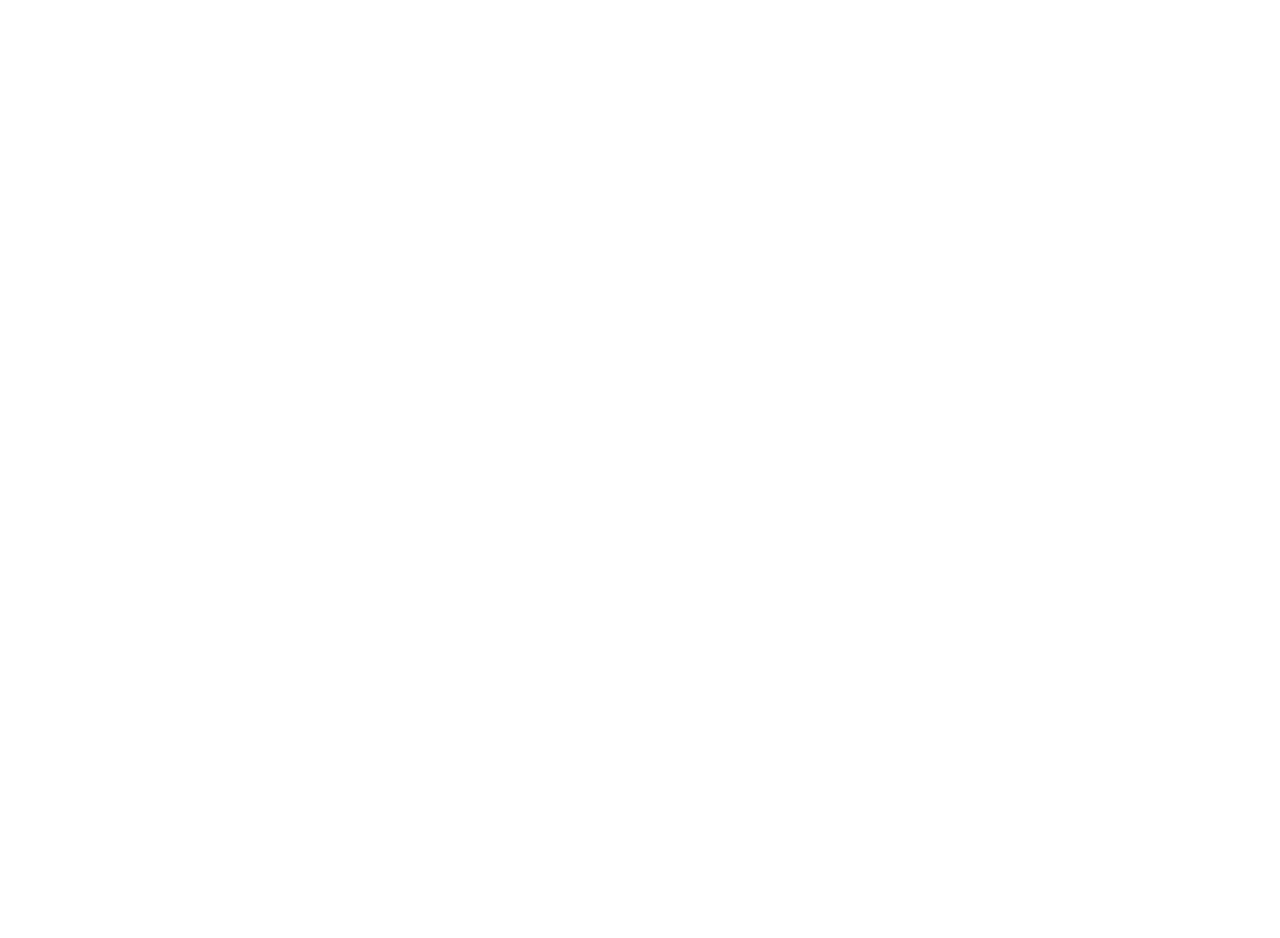
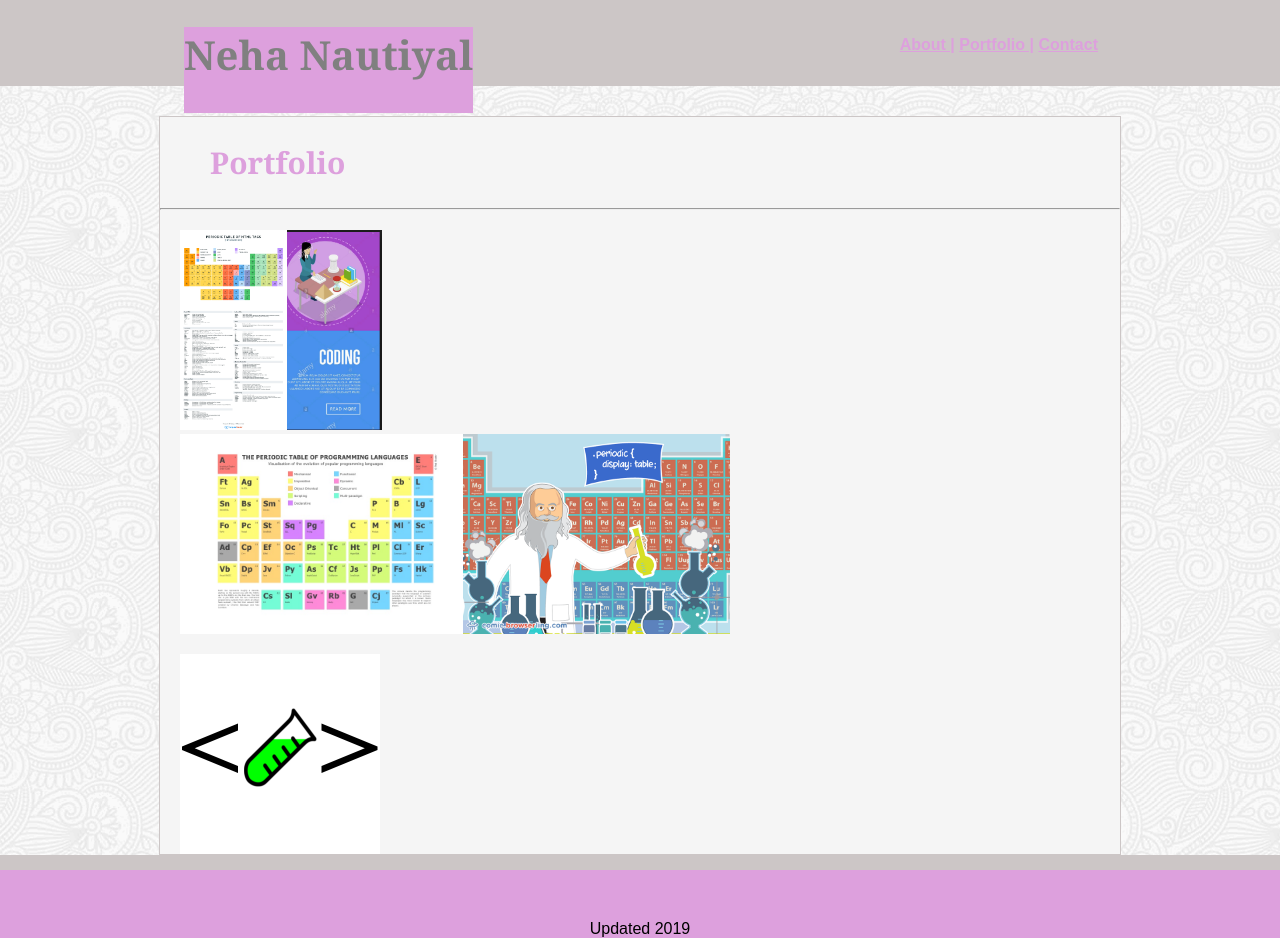
Before and after one commit to NehaNautiyal/Basic-Portfolio, a plain HTML site: page portfolio.html in a window 1280 px wide. Before the commit the page ends 800 px from the top, so only its background shows below. Drawn offline with Linux system fonts and the light colour scheme.

Commit message:
added portfolio page

```diff
--- a/assets/css/style.css
+++ b/assets/css/style.css
@@ -5,24 +5,27 @@
     width: 960px;
     background-color: whitesmoke;
     border: 1px solid rgb(204, 198, 198);
-    overflow: auto;
+    overflow: scroll;
     clear: both;
     margin-top: 116px;
 }
 
 body {
   background-image: url("../images/full-bloom.png");
+  margin: 0;
 }
 
 h1 {
   margin-left: 184px;
-  top: 0;
-  height: 46px;
   background: plum;
-  padding: 20px;
+  /* padding: 10px 0; */
+  /* height: 86px; */
   position: fixed;
+  /* top: 0; */
+  overflow: scroll;
   color: gray;
   font-family: Georgia, 'Times New Roman', Times, serif;
+  height: inherit;
 
 }
 
@@ -35,7 +38,11 @@ header {
   position: fixed;
   top: 0;
   left: 0;
-  /* margin-bottom: 20px; */
+}
+
+.heading-name {
+  width: 50px;
+  margin: 0 auto;
 }
 
 ol {
@@ -72,6 +79,37 @@ h2 {
 
 }
 
+/* Portfolio Page */
+
+.images {
+  margin: 20px;
+}
+
+#image-1 {
+  float: left;
+  position: absolute;
+  z-index: 0;
+
+}
+
+#image-2 {
+  position: relative;
+  left: 20;
+}
+
+#image-3 {
+  position: relative;
+  bottom: 20;
+}
+
+#image-4 {
+  float: left;
+}
+
+#image-5 {
+  float: left;
+}
+
 #bio-image {
   float: left;
   padding: 20px;
@@ -89,6 +127,7 @@ h2 {
     font-family: Arial, Helvetica, sans-serif;
     font-size: 16px;
     line-height: 1.5;
+    overflow: auto;
   }
 
   #name {
@@ -114,8 +153,9 @@ h2 {
  footer {
         padding-top: 50px;
         text-align: center;
-        bottom: 0;
-        position: fixed;
+        /* bottom: 0;
+        position: fixed; */
+        margin: 0;
         background: plum;
         width: 100%;
         font-size: 16px;
--- a/portfolio.html
+++ b/portfolio.html
@@ -0,0 +1,47 @@
+<!DOCTYPE html>
+<html lang="en-us">
+<head>
+    <meta charset="UTF-8"/>
+    <link rel="icon" href="https://logos.textgiraffe.com/logos/logo-name/Neha-designstyle-smoothie-m.png" type="image/x-icon">
+            <link rel="stylesheet" type="text/css" href="assets/css/style.css">
+    <title>Portfolio Page</title>
+</head>
+
+<body>
+
+
+        <header>
+            <h1>Neha Nautiyal</h1>
+
+            <ol>
+                <li><a href="index.html" target="_blank">About |</a></li>
+                <li><a href="#">Portfolio |</a></li>
+                <li><a href="contact.html" target="_blank">Contact</a></li>
+            </ol>
+
+        </header>
+
+        <div class="container">
+
+        <h2>Portfolio</h2>
+            <hr>
+
+            <div class="images">
+
+                    <img src="assets/images/Chemistry-coding.png" alt="Chemistry & Coding" id="image-1" height="200" weight="200">
+                    <img src="assets/images/html-tags-infographics.jpg" alt="Periodic Table of HTML" id="image-2" height="200" weight="200">
+                <br>
+                    <img src="assets/images/mendeleev-dribbble.png" alt="Scientist in the Lab" id="image-3" height="200" weight="200">
+                    <img src="assets/images/periodic-table-of-programming-languages.jpg" alt="Periodic Table of Programming Languages" id="image-4" height="200" weight="200">
+
+                <p>
+                    <img src="assets/images/chemistry-tag.png" alt="chemistry tag" id="image-5" height="200" weight="200">
+                </p>
+
+            </div>
+    </div>
+        <footer>
+            Updated 2019
+        </footer>
+</body>
+</html>
```
Also changed, not shown: contact.html (+2 -2 lines), index.html (+4 -2 lines), assets/images/Chemistry-coding.png (added), assets/images/chemistry-tag.png (added), assets/images/html-tags-infographics.jpg (added), assets/images/mendeleev-dribbble.png (added), assets/images/periodic-table-of-programming-languages.jpg (added).
